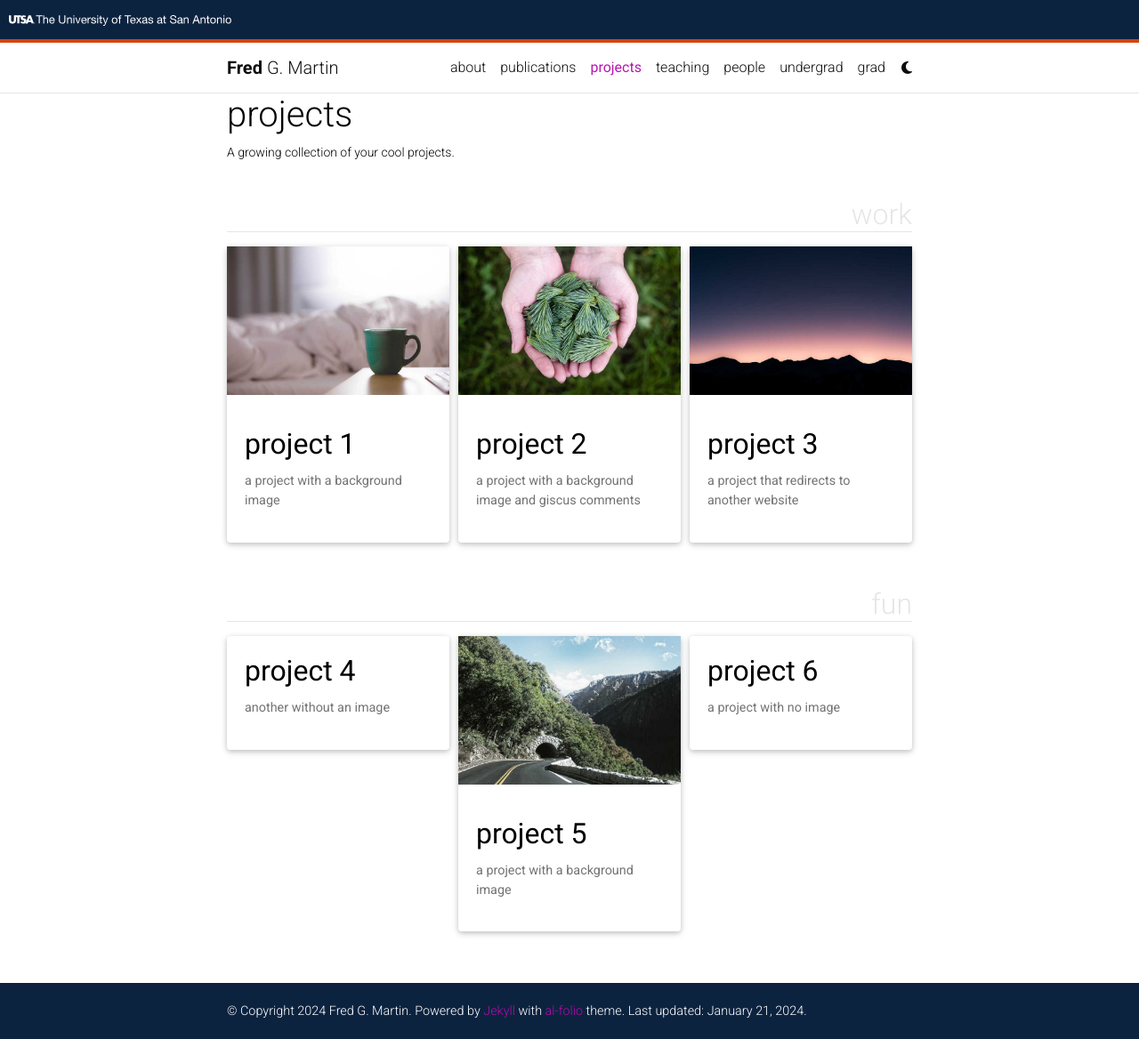
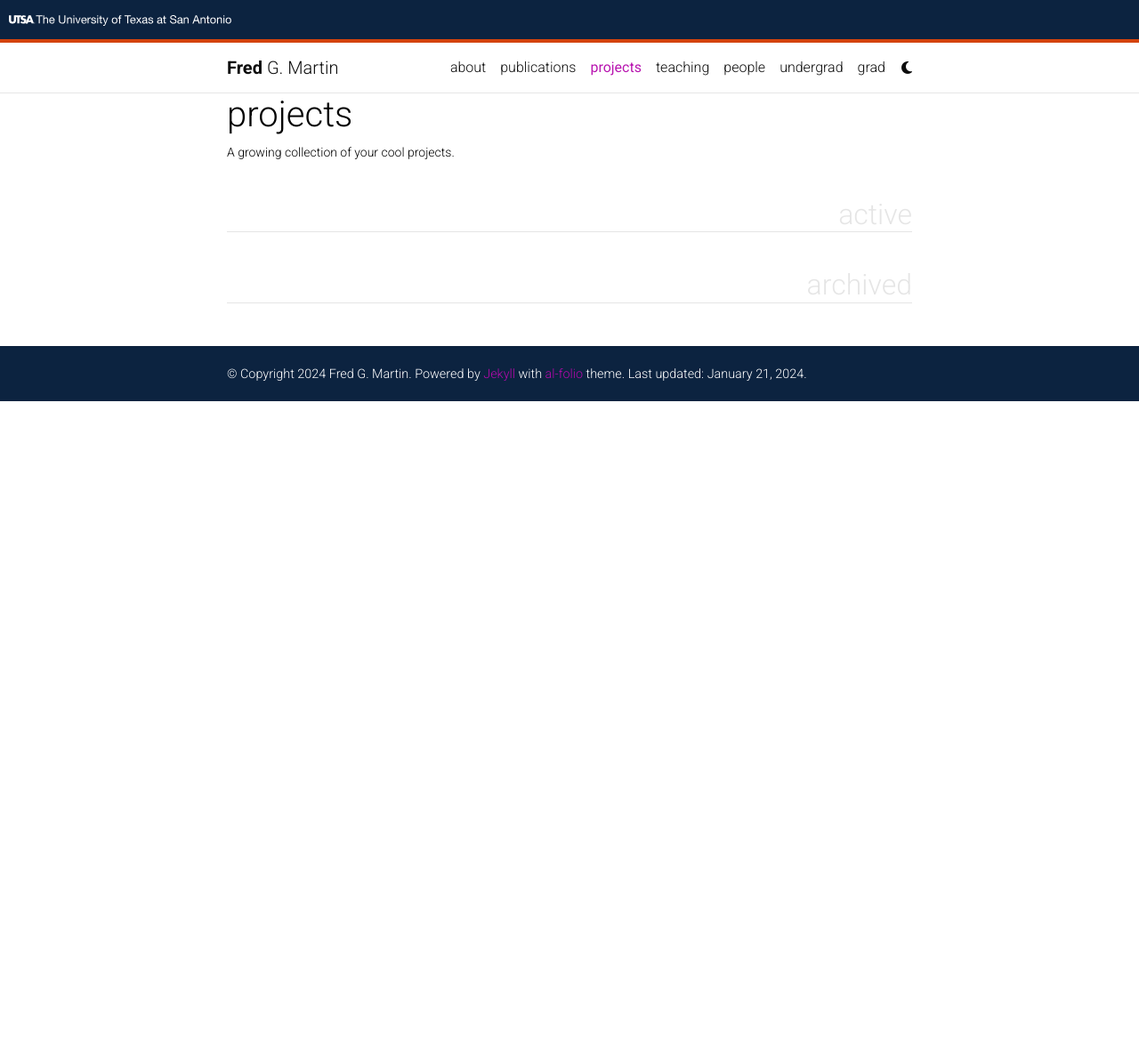
Before and after one commit to fgmart/fgmart.github.io, a Jekyll site: the page built from _pages/projects.md, in a window 1280 px wide and 1168 px high. Shown: the whole window at 89% size. Built offline with Jekyll 4.4.1, drawn with Linux system fonts in a browser that asks for light colours; full-size pictures stand in for the smaller copies a plugin makes; comment, search, counter and statistics services are not loaded; a style sheet for code colours, icons or effects is not loaded.

Commit message:
active and archived project categories

````diff
--- a/_pages/projects.md
+++ b/_pages/projects.md
@@ -5,7 +5,7 @@
 description: A growing collection of your cool projects.
 nav: true
 nav_order: 2
-display_categories: [work, fun]
+display_categories: [active, archived]
 horizontal: false
 ---
 
--- a/_projects/4_project.md
+++ /dev/null
@@ -1,80 +0,0 @@
----
-layout: page
-title: project 4
-description: another without an image
-img:
-importance: 3
-category: fun
----
-
-Every project has a beautiful feature showcase page.
-It's easy to include images in a flexible 3-column grid format.
-Make your photos 1/3, 2/3, or full width.
-
-To give your project a background in the portfolio page, just add the img tag to the front matter like so:
-
-    ---
-    layout: page
-    title: project
-    description: a project with a background image
-    img: /assets/img/12.jpg
-    ---
-
-<div class="row">
-    <div class="col-sm mt-3 mt-md-0">
-        {% include figure.html path="assets/img/1.jpg" title="example image" class="img-fluid rounded z-depth-1" %}
-    </div>
-    <div class="col-sm mt-3 mt-md-0">
-        {% include figure.html path="assets/img/3.jpg" title="example image" class="img-fluid rounded z-depth-1" %}
-    </div>
-    <div class="col-sm mt-3 mt-md-0">
-        {% include figure.html path="assets/img/5.jpg" title="example image" class="img-fluid rounded z-depth-1" %}
-    </div>
-</div>
-<div class="caption">
-    Caption photos easily. On the left, a road goes through a tunnel. Middle, leaves artistically fall in a hipster photoshoot. Right, in another hipster photoshoot, a lumberjack grasps a handful of pine needles.
-</div>
-<div class="row">
-    <div class="col-sm mt-3 mt-md-0">
-        {% include figure.html path="assets/img/5.jpg" title="example image" class="img-fluid rounded z-depth-1" %}
-    </div>
-</div>
-<div class="caption">
-    This image can also have a caption. It's like magic.
-</div>
-
-You can also put regular text between your rows of images.
-Say you wanted to write a little bit about your project before you posted the rest of the images.
-You describe how you toiled, sweated, *bled* for your project, and then... you reveal its glory in the next row of images.
-
-
-<div class="row justify-content-sm-center">
-    <div class="col-sm-8 mt-3 mt-md-0">
-        {% include figure.html path="assets/img/6.jpg" title="example image" class="img-fluid rounded z-depth-1" %}
-    </div>
-    <div class="col-sm-4 mt-3 mt-md-0">
-        {% include figure.html path="assets/img/11.jpg" title="example image" class="img-fluid rounded z-depth-1" %}
-    </div>
-</div>
-<div class="caption">
-    You can also have artistically styled 2/3 + 1/3 images, like these.
-</div>
-
-
-The code is simple.
-Just wrap your images with `<div class="col-sm">` and place them inside `<div class="row">` (read more about the <a href="https://getbootstrap.com/docs/4.4/layout/grid/">Bootstrap Grid</a> system).
-To make images responsive, add `img-fluid` class to each; for rounded corners and shadows use `rounded` and `z-depth-1` classes.
-Here's the code for the last row of images above:
-
-{% raw %}
-```html
-<div class="row justify-content-sm-center">
-    <div class="col-sm-8 mt-3 mt-md-0">
-        {% include figure.html path="assets/img/6.jpg" title="example image" class="img-fluid rounded z-depth-1" %}
-    </div>
-    <div class="col-sm-4 mt-3 mt-md-0">
-        {% include figure.html path="assets/img/11.jpg" title="example image" class="img-fluid rounded z-depth-1" %}
-    </div>
-</div>
-```
-{% endraw %}
--- a/_projects/5_project.md
+++ /dev/null
@@ -1,80 +0,0 @@
----
-layout: page
-title: project 5
-description: a project with a background image
-img: assets/img/1.jpg
-importance: 3
-category: fun
----
-
-Every project has a beautiful feature showcase page.
-It's easy to include images in a flexible 3-column grid format.
-Make your photos 1/3, 2/3, or full width.
-
-To give your project a background in the portfolio page, just add the img tag to the front matter like so:
-
-    ---
-    layout: page
-    title: project
-    description: a project with a background image
-    img: /assets/img/12.jpg
-    ---
-
-<div class="row">
-    <div class="col-sm mt-3 mt-md-0">
-        {% include figure.html path="assets/img/1.jpg" title="example image" class="img-fluid rounded z-depth-1" %}
-    </div>
-    <div class="col-sm mt-3 mt-md-0">
-        {% include figure.html path="assets/img/3.jpg" title="example image" class="img-fluid rounded z-depth-1" %}
-    </div>
-    <div class="col-sm mt-3 mt-md-0">
-        {% include figure.html path="assets/img/5.jpg" title="example image" class="img-fluid rounded z-depth-1" %}
-    </div>
-</div>
-<div class="caption">
-    Caption photos easily. On the left, a road goes through a tunnel. Middle, leaves artistically fall in a hipster photoshoot. Right, in another hipster photoshoot, a lumberjack grasps a handful of pine needles.
-</div>
-<div class="row">
-    <div class="col-sm mt-3 mt-md-0">
-        {% include figure.html path="assets/img/5.jpg" title="example image" class="img-fluid rounded z-depth-1" %}
-    </div>
-</div>
-<div class="caption">
-    This image can also have a caption. It's like magic.
-</div>
-
-You can also put regular text between your rows of images.
-Say you wanted to write a little bit about your project before you posted the rest of the images.
-You describe how you toiled, sweated, *bled* for your project, and then... you reveal its glory in the next row of images.
-
-
-<div class="row justify-content-sm-center">
-    <div class="col-sm-8 mt-3 mt-md-0">
-        {% include figure.html path="assets/img/6.jpg" title="example image" class="img-fluid rounded z-depth-1" %}
-    </div>
-    <div class="col-sm-4 mt-3 mt-md-0">
-        {% include figure.html path="assets/img/11.jpg" title="example image" class="img-fluid rounded z-depth-1" %}
-    </div>
-</div>
-<div class="caption">
-    You can also have artistically styled 2/3 + 1/3 images, like these.
-</div>
-
-
-The code is simple.
-Just wrap your images with `<div class="col-sm">` and place them inside `<div class="row">` (read more about the <a href="https://getbootstrap.com/docs/4.4/layout/grid/">Bootstrap Grid</a> system).
-To make images responsive, add `img-fluid` class to each; for rounded corners and shadows use `rounded` and `z-depth-1` classes.
-Here's the code for the last row of images above:
-
-{% raw %}
-```html
-<div class="row justify-content-sm-center">
-    <div class="col-sm-8 mt-3 mt-md-0">
-        {% include figure.html path="assets/img/6.jpg" title="example image" class="img-fluid rounded z-depth-1" %}
-    </div>
-    <div class="col-sm-4 mt-3 mt-md-0">
-        {% include figure.html path="assets/img/11.jpg" title="example image" class="img-fluid rounded z-depth-1" %}
-    </div>
-</div>
-```
-{% endraw %}
--- a/_projects/6_project.md
+++ /dev/null
@@ -1,80 +0,0 @@
----
-layout: page
-title: project 6
-description: a project with no image
-img:
-importance: 4
-category: fun
----
-
-Every project has a beautiful feature showcase page.
-It's easy to include images in a flexible 3-column grid format.
-Make your photos 1/3, 2/3, or full width.
-
-To give your project a background in the portfolio page, just add the img tag to the front matter like so:
-
-    ---
-    layout: page
-    title: project
-    description: a project with a background image
-    img: /assets/img/12.jpg
-    ---
-
-<div class="row">
-    <div class="col-sm mt-3 mt-md-0">
-        {% include figure.html path="assets/img/1.jpg" title="example image" class="img-fluid rounded z-depth-1" %}
-    </div>
-    <div class="col-sm mt-3 mt-md-0">
-        {% include figure.html path="assets/img/3.jpg" title="example image" class="img-fluid rounded z-depth-1" %}
-    </div>
-    <div class="col-sm mt-3 mt-md-0">
-        {% include figure.html path="assets/img/5.jpg" title="example image" class="img-fluid rounded z-depth-1" %}
-    </div>
-</div>
-<div class="caption">
-    Caption photos easily. On the left, a road goes through a tunnel. Middle, leaves artistically fall in a hipster photoshoot. Right, in another hipster photoshoot, a lumberjack grasps a handful of pine needles.
-</div>
-<div class="row">
-    <div class="col-sm mt-3 mt-md-0">
-        {% include figure.html path="assets/img/5.jpg" title="example image" class="img-fluid rounded z-depth-1" %}
-    </div>
-</div>
-<div class="caption">
-    This image can also have a caption. It's like magic.
-</div>
-
-You can also put regular text between your rows of images.
-Say you wanted to write a little bit about your project before you posted the rest of the images.
-You describe how you toiled, sweated, *bled* for your project, and then... you reveal its glory in the next row of images.
-
-
-<div class="row justify-content-sm-center">
-    <div class="col-sm-8 mt-3 mt-md-0">
-        {% include figure.html path="assets/img/6.jpg" title="example image" class="img-fluid rounded z-depth-1" %}
-    </div>
-    <div class="col-sm-4 mt-3 mt-md-0">
-        {% include figure.html path="assets/img/11.jpg" title="example image" class="img-fluid rounded z-depth-1" %}
-    </div>
-</div>
-<div class="caption">
-    You can also have artistically styled 2/3 + 1/3 images, like these.
-</div>
-
-
-The code is simple.
-Just wrap your images with `<div class="col-sm">` and place them inside `<div class="row">` (read more about the <a href="https://getbootstrap.com/docs/4.4/layout/grid/">Bootstrap Grid</a> system).
-To make images responsive, add `img-fluid` class to each; for rounded corners and shadows use `rounded` and `z-depth-1` classes.
-Here's the code for the last row of images above:
-
-{% raw %}
-```html
-<div class="row justify-content-sm-center">
-    <div class="col-sm-8 mt-3 mt-md-0">
-        {% include figure.html path="assets/img/6.jpg" title="example image" class="img-fluid rounded z-depth-1" %}
-    </div>
-    <div class="col-sm-4 mt-3 mt-md-0">
-        {% include figure.html path="assets/img/11.jpg" title="example image" class="img-fluid rounded z-depth-1" %}
-    </div>
-</div>
-```
-{% endraw %}
````
